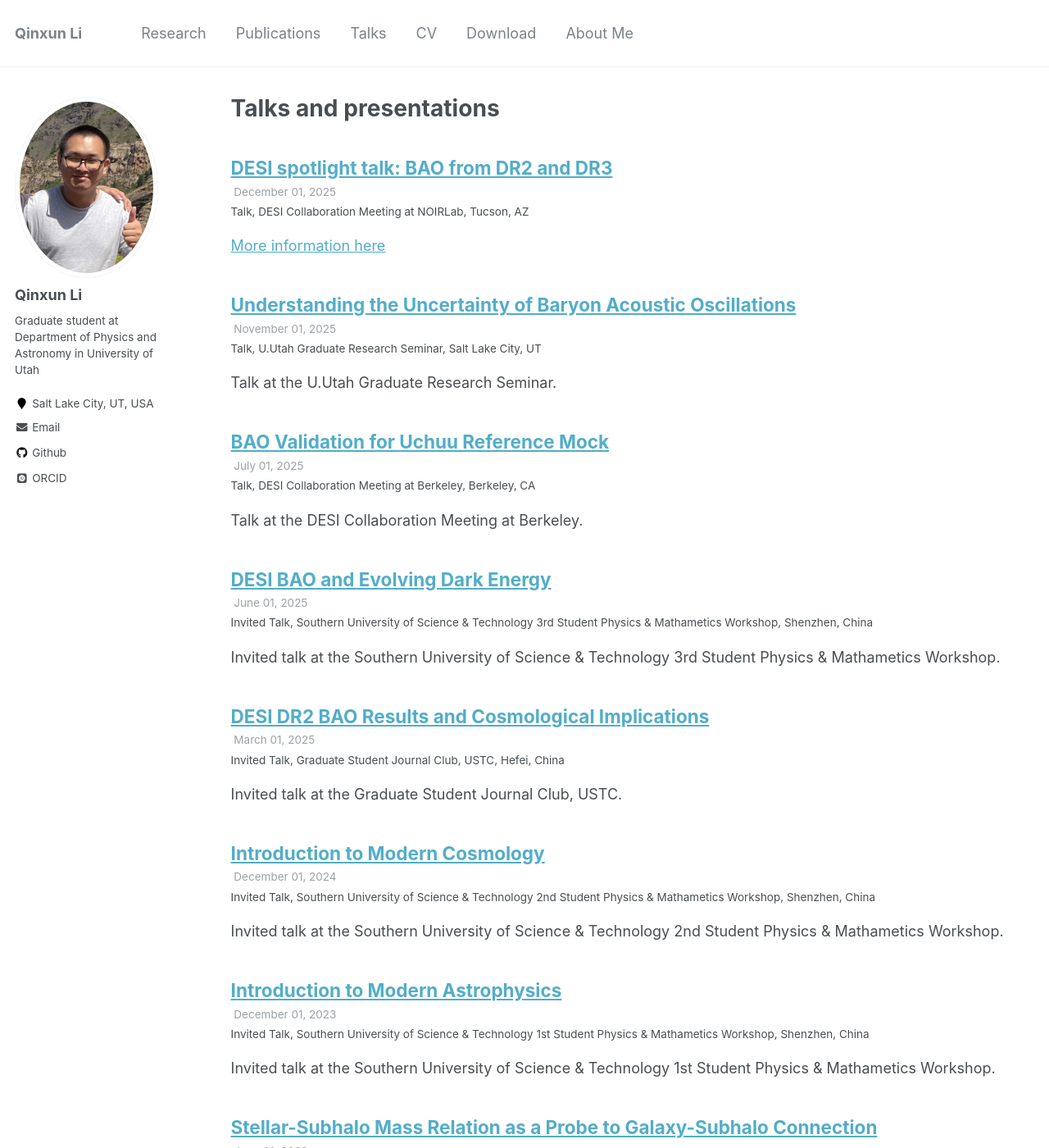
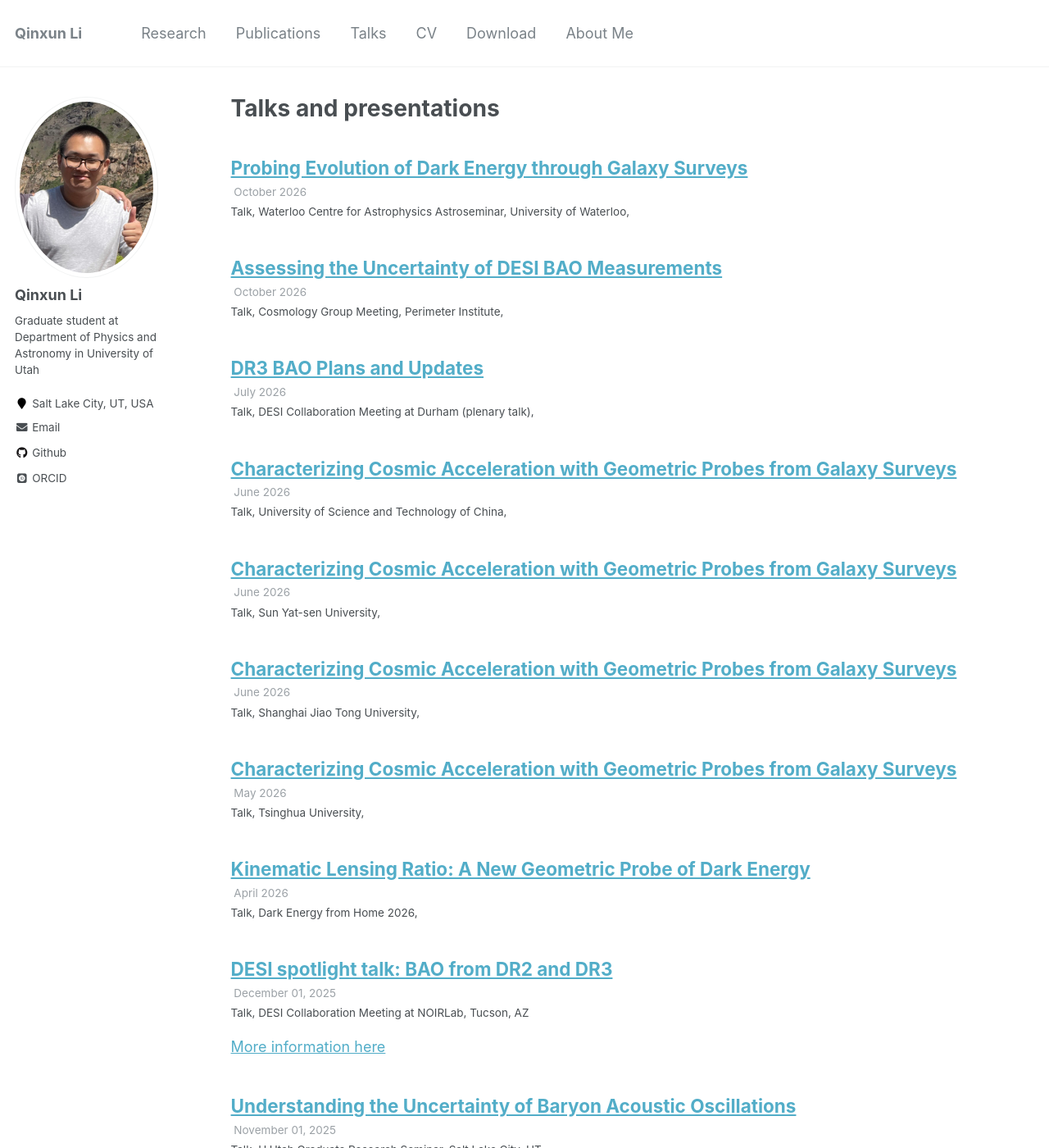
Before and after one commit to qxli2333/qxli2333.github.io, a Jekyll site: the page built from _pages/talks.html, in a window 1280 px wide and 1400 px high. Shown: the whole window at 82% size. Built offline with Jekyll 4.4.1, drawn with Linux system fonts in a browser that asks for light colours; some web fonts are replaced.

Commit message:
update CV

```diff
--- a/_includes/archive-single-talk.html
+++ b/_includes/archive-single-talk.html
@@ -35,7 +35,7 @@
     {% if post.read_time %}
       <p class="page__meta"><i class="fa fa-clock-o" aria-hidden="true"></i> {% include read-time.html %}</p>
     {% endif %}
-    {% if post.date %}<p class="page__meta"><i class="fa fa-clock-o" aria-hidden="true"></i> {{ post.date | date: '%B %d, %Y' }}</p>{% endif %}
+    {% if post.date %}<p class="page__meta"><i class="fa fa-clock-o" aria-hidden="true"></i> {% if post.date_precision == 'month' %}{{ post.date | date: '%B %Y' }}{% else %}{{ post.date | date: '%B %d, %Y' }}{% endif %}</p>{% endif %}
     {% if post.venue %}<p class="archive__item-excerpt" itemprop="description">{{post.type}}, {{ post.venue }},  {{post.location}} {% endif %}
     {% if post.excerpt %}<p class="archive__item-excerpt" itemprop="description">{{ post.excerpt | markdownify }}</p>{% endif %}
   </article>
--- a/_pages/cv.md
+++ b/_pages/cv.md
@@ -13,14 +13,18 @@ redirect_from:
 
 Education
 ======
-* Ph.D. in Physics (Astronomy track), University of Utah, Aug. 2023 --
+* Ph.D. candidate in Physics (Astronomy track), University of Utah, Aug. 2023 --
   * Research Advisor: Prof. Kyle Dawson
-  * Research Topic: Baryon Acoustic Oscillation Measurement and Cosmological Constraints
+  * Research Topic: Geometric Probes of Cosmic Acceleration from Galaxy Surveys
 
 * B.S. in Astronomy, University of Science and Technology of China, Sep. 2019 -- July 2023
   * Research Advisor: Prof. Wentao Luo \& Prof. Huiyuan Wang
   * Thesis: Constraining Satellite Galaxy-Subhalo Connection with Weak Gravitational Lensing
 
+
+Research Leadership
+======
+* Co-lead, DESI BAO Topical Group for the DR3 analysis, 2026–present.
 
 <!-- Research experience
 ====== -->
--- /dev/null
+++ b/_talks/2026-04-01-dark-energy-home.md
@@ -0,0 +1,9 @@
+---
+title: "Kinematic Lensing Ratio: A New Geometric Probe of Dark Energy"
+collection: talks
+type: "Talk"
+permalink: /talks/2026-04-01-dark-energy-home
+venue: "Dark Energy from Home 2026"
+date: 2026-04-01
+date_precision: month
+---
--- /dev/null
+++ b/_talks/2026-05-01-tsinghua.md
@@ -0,0 +1,9 @@
+---
+title: "Characterizing Cosmic Acceleration with Geometric Probes from Galaxy Surveys"
+collection: talks
+type: "Talk"
+permalink: /talks/2026-05-01-tsinghua
+venue: "Tsinghua University"
+date: 2026-05-01
+date_precision: month
+---
--- /dev/null
+++ b/_talks/2026-06-01-sjtu.md
@@ -0,0 +1,9 @@
+---
+title: "Characterizing Cosmic Acceleration with Geometric Probes from Galaxy Surveys"
+collection: talks
+type: "Talk"
+permalink: /talks/2026-06-01-sjtu
+venue: "Shanghai Jiao Tong University"
+date: 2026-06-01
+date_precision: month
+---
--- /dev/null
+++ b/_talks/2026-06-01-sysu.md
@@ -0,0 +1,9 @@
+---
+title: "Characterizing Cosmic Acceleration with Geometric Probes from Galaxy Surveys"
+collection: talks
+type: "Talk"
+permalink: /talks/2026-06-01-sysu
+venue: "Sun Yat-sen University"
+date: 2026-06-01
+date_precision: month
+---
--- /dev/null
+++ b/_talks/2026-06-01-ustc.md
@@ -0,0 +1,9 @@
+---
+title: "Characterizing Cosmic Acceleration with Geometric Probes from Galaxy Surveys"
+collection: talks
+type: "Talk"
+permalink: /talks/2026-06-01-ustc
+venue: "University of Science and Technology of China"
+date: 2026-06-01
+date_precision: month
+---
--- /dev/null
+++ b/_talks/2026-07-01-durham.md
@@ -0,0 +1,9 @@
+---
+title: "DR3 BAO Plans and Updates"
+collection: talks
+type: "Talk"
+permalink: /talks/2026-07-01-durham
+venue: "DESI Collaboration Meeting at Durham (plenary talk)"
+date: 2026-07-01
+date_precision: month
+---
--- /dev/null
+++ b/_talks/2026-10-01-perimeter.md
@@ -0,0 +1,9 @@
+---
+title: "Assessing the Uncertainty of DESI BAO Measurements"
+collection: talks
+type: "Talk"
+permalink: /talks/2026-10-01-perimeter
+venue: "Cosmology Group Meeting, Perimeter Institute"
+date: 2026-10-01
+date_precision: month
+---
--- /dev/null
+++ b/_talks/2026-10-01-waterloo.md
@@ -0,0 +1,9 @@
+---
+title: "Probing Evolution of Dark Energy through Galaxy Surveys"
+collection: talks
+type: "Talk"
+permalink: /talks/2026-10-01-waterloo
+venue: "Waterloo Centre for Astrophysics Astroseminar, University of Waterloo"
+date: 2026-10-01
+date_precision: month
+---
```
Also changed, not shown: _pages/about.md (+2 -0 lines), _publications/2026-11-01-desi-dr2-results-iii-milky-way.md (added, +11 -0 lines), 1 other file.
